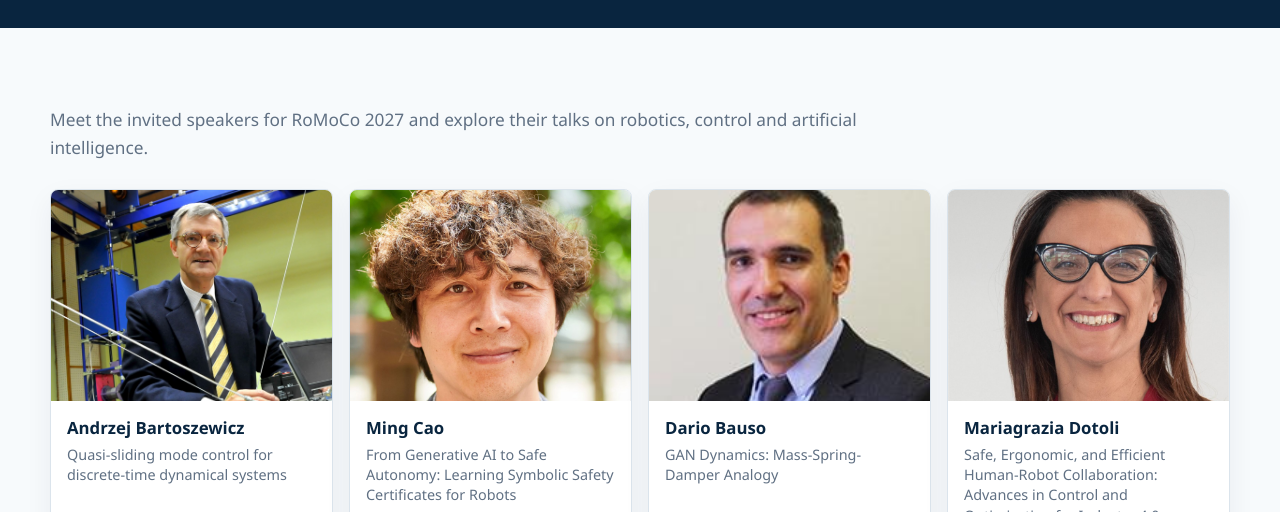
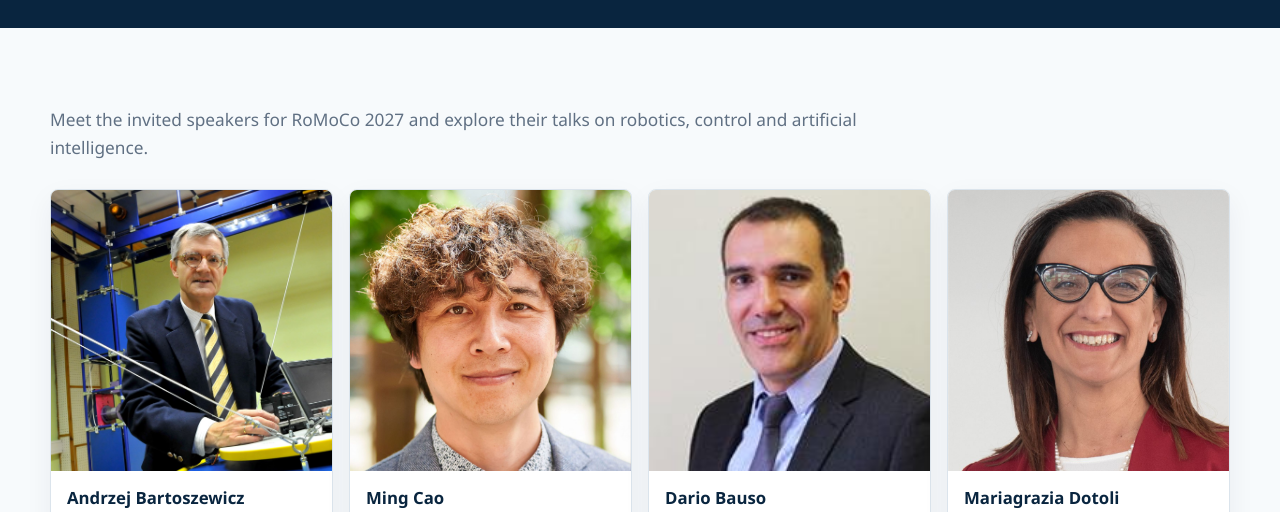
Before and after one commit to PiotrMie/romoco-2027, a website: page plenary-sessions.html in a window 1280 px wide. Shown: the part 263-775 px from the top of the page. Drawn offline with Linux system fonts and the light colour scheme.

Commit message:
Improve plenary portrait framing

```diff
--- a/assets/css/style.css
+++ b/assets/css/style.css
@@ -1496,9 +1496,9 @@ img { max-width: 100%; height: auto; display: block; }
 
 .rm-plenary-directory-card img {
   width: 100%;
-  aspect-ratio: 4 / 3;
+  aspect-ratio: 1 / 1;
   object-fit: cover;
-  object-position: center 20%;
+  object-position: center 12%;
   background: #eef3f7;
 }
 
```
